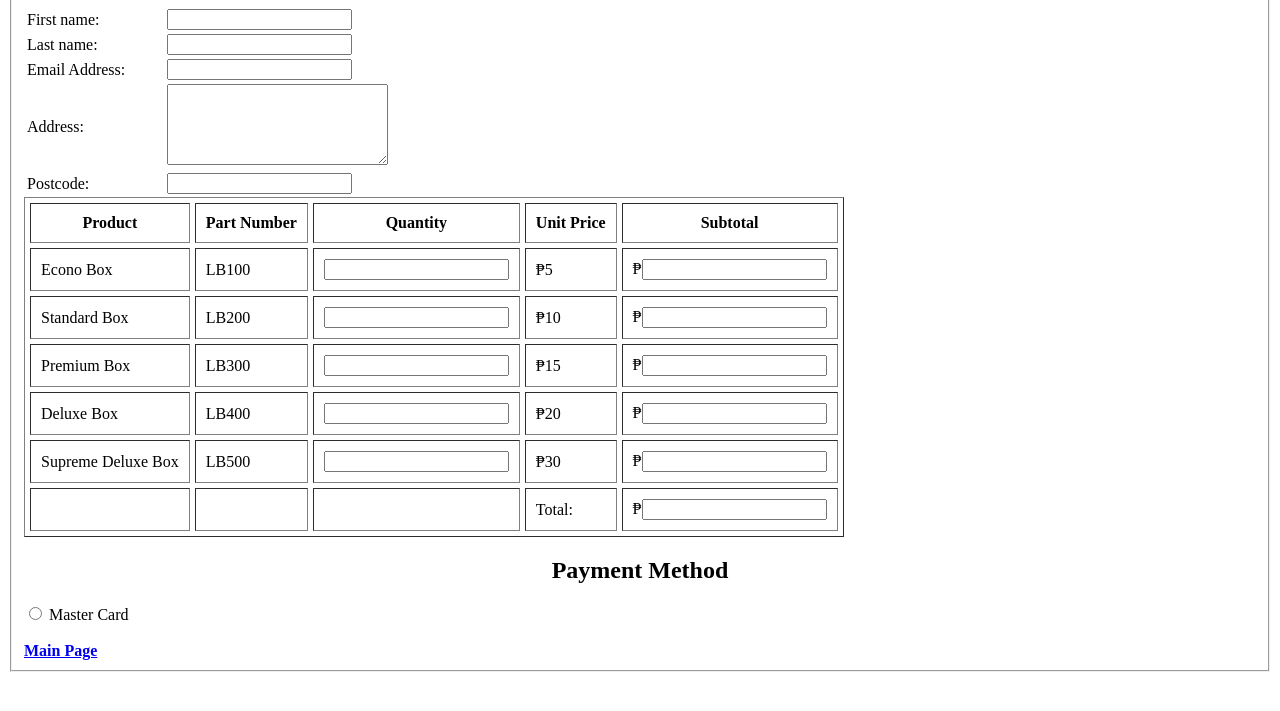
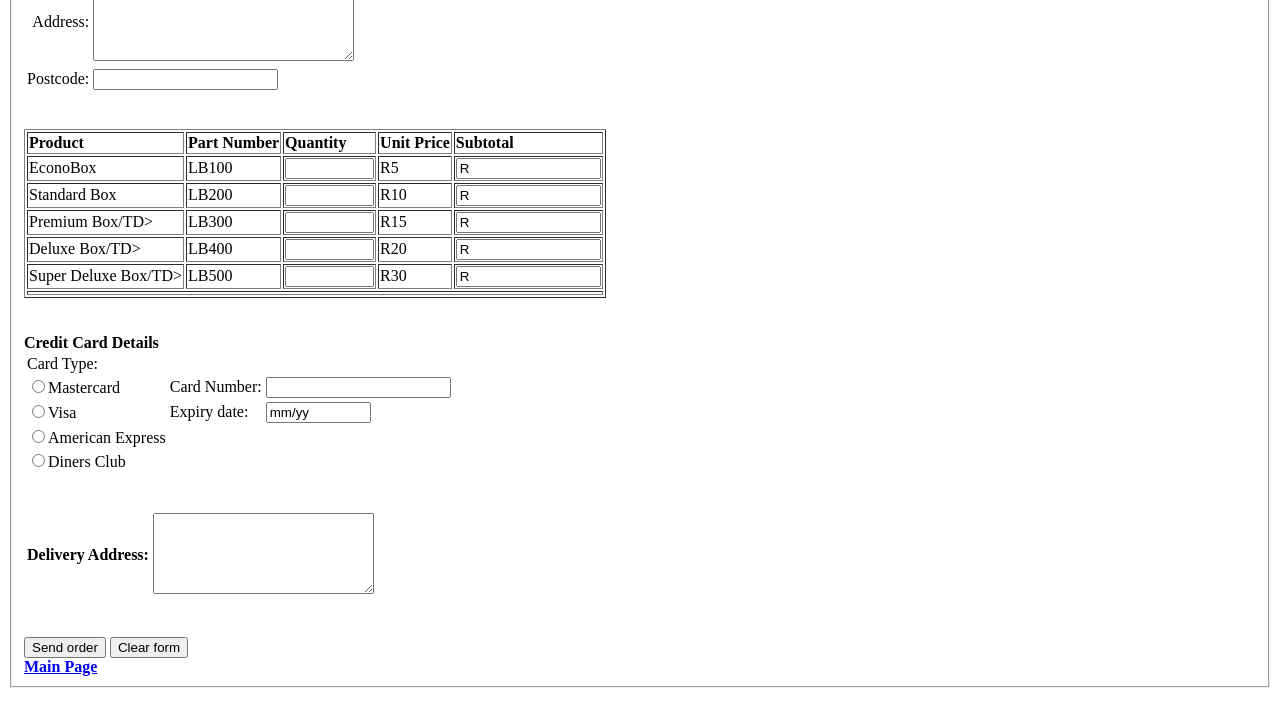
Before and after one commit to BenjieBautista/BenjieBautista.github.io, a plain HTML site: page Mod3-LA5-BautistaBenjieP.html in a window 1280 px wide. Shown: the part 89-800 px from the top of the page. Drawn offline with Linux system fonts and the light colour scheme.

Commit message:
Update Mod3-LA5-BautistaBenjieP.html

```diff
--- a/Mod3-LA5-BautistaBenjieP.html
+++ b/Mod3-LA5-BautistaBenjieP.html
@@ -2,106 +2,96 @@
 <html>
 	<head>
 		<meta charset="utf-8">
-  <title>Mod3-LA5-BautistaBenjieP</title>
+		<title>Delivery Form</title>
 	</head>
 	<body>
 	<fieldset>
-   <center><h1>Delivery Form</h1></center>
-   	<table width ="450px">
-  	</tr>
- 	<tr>
-   	<td>
-  	<label for="fname">First name:</label>
-  	</td>
-  	<td>
-  <input type="text"id="fname"name="fname">
-  	</td>
-  	</tr>
-  	<tr>
-  	<td>
-  	<label for="lname">Last name:</label>
-  	</td>
-  	<td>
-  	<input type="text"id="lname"name="lname">
-  	</td>
-  	</tr>
-  	<tr>
-  	<td>
-  	<label for="email">Email Address:</label>
-  	</td>
-  	<td>
-  	<input type="text"name="email"name="Email Address">
-  	</td>
-  	</tr>
-  	<td>
-  	<label for="address">Address:</label>
-  	</td>
-  	<td>
-  	<textarea name="message" rows="5" cols="25"></textarea>
-  	</td>
-  	<tr>
-  	<td>
-  	<label for="postcode">Postcode:</label>
-  	</td>
-  	<td>
-  	<input type="text"name="postcode"name="postcode">
-  	</td>
-  	</tr>
-  	<table border="1" cellpadding="10px" cellspacing="5px">
-  	<tbody>
-  	<tr>
-  	<th>Product</th>
-  	<th>Part Number</th>
-  	<th>Quantity</th>
-  	<th>Unit Price</th>
-  	<th>Subtotal</th>
-  	</tr>
-  	<tr>
-  	<td>Econo Box</td>
-  	<td>LB100</td>
-  	<td><input type="quantity"></input></td>
-  	<td>₱5</td>
-  	<td>₱<input type="subtotal"></input></td>
-  	</tr>
-  	<tr>
-  	<td>Standard Box</td>
-  	<td>LB200</td>
-  	<td><input type="quantity"></input></td>
-  	<td>₱10</td>
-  	<td>₱<input type="subtotal"></input></td>
-  	</tr>
-  	<tr>
-  	<td>Premium Box</td>
-  	<td>LB300</td>
-  	<td><input type="quantity"></input></td>
-  	<td>₱15</td>
-  	<td>₱<input type="subtotal"></input></td>
-  	</tr>
-  	<tr>
-  	<td>Deluxe Box</td>
-  	<td>LB400</td>
-  	<td><input type="quantity"></input></td>
-  	<td>₱20</td>
-  	<td>₱<input type="subtotal"></input></td>
-  	</tr>
-  	<tr>
-  	<td>Supreme Deluxe Box</td>
-  	<td>LB500</td>
-  	<td><input type="quantity"></input></td>
-  	<td>₱30</td>
-  	<td>₱<input type="subtotal"></input></td>
-  	</tr>
-  	<td><td><td><td>Total:</td></td></td></td>
-  	<td>₱<input type="Total"></input></td>
-  	</table>
-  	<center><h2>Payment Method<h2></center>
-  	<tr>
-  	<td>
-  	<input type="radio" name="Master Card" value="Master Card">
-  	<label for="Master Card">Master Card</label>
-  	<tr>
-  	<td>
-  	<br>
-<br><a href="index.html"><b>Main Page</b></a>
-</body>
+	<TABLE>
+	<TR>
+		<TD ALIGN="right">Name:</TD>
+		<TD><INPUT TYPE="text" NAME="name" SIZE="35"></TD>
+	</TR>
+	<TR>
+		<TD ALIGN="right">Email:</TD>
+		<TD><INPUT TYPE="text" NAME="email" SIZE="35" VALUE=""></TD>
+	</TR>
+	<TR>
+		<TD ALIGN="right">Address:</TD>
+		<TD><TEXTAREA NAME="address" COLS="30" ROWS="5"></TEXTAREA></TD>
+	</TR>
+	<TR>
+		<TD ALIGN="right">Postcode:</TD>
+		<TD><INPUT TYPE="text" NAME="postcode" SIZE="20"></TD>
+	</TR>
+	</TABLE><BR><BR>
+	<TABLE BORDER=1>
+	<TR>
+		<TD><B>Product</B></TD>
+		<TD><B>Part Number</B></TD>
+		<TD><B>Quantity</B></TD>
+		<TD><B>Unit Price</B></TD>
+		<TD><B>Subtotal</B></TD>
+	</TR>
+	<TR>
+		<TD>EconoBox</TD><TD>LB100</TD>
+		<TD><INPUT type="text" name="Qlb100" size="8"></TD><TD>R5</TD>
+		<TD><INPUT type="text" name="Sublb100" size="15" value="R"></TD>
+	</TR>
+	<TR>
+		<TD>Standard Box</TD><TD>LB200</TD>
+		<TD><INPUT type="text" name="Qlb200" size="8"></TD><TD>R10</TD>
+		<TD><INPUT type="text" name="Sublb200" size="15" value="R"></TD>
+	</TR>
+	<TR>
+		<TD>Premium Box/TD><TD>LB300</TD>
+		<TD><INPUT type="text" name="Qlb300" size="8"></TD><TD>R15</TD>
+		<TD><INPUT type="text" name="Sublb300" size="15" value="R"></TD>
+	</TR>
+	<TR>
+		<TD>Deluxe Box/TD><TD>LB400</TD>
+		<TD><INPUT type="text" name="Qlb400" size="8"></TD><TD>R20</TD>
+		<TD><INPUT type="text" name="Sublb400" size="15" value="R"></TD>
+	</TR>
+	<TR>
+		<TD>Super Deluxe Box/TD><TD>LB500</TD>
+		<TD><INPUT type="text" name="Qlb500" size="8"></TD><TD>R30</TD>
+		<TD><INPUT type="text" name="Sublb500" size="15" value="R"></TD>
+	</TR>
+	<TR>
+		<TD COLSPAN=5 ALIGN="right">
+		<Total: <INPUT type="text" name="total" size="15" value="R"></TD>
+	</TR>
+	</TABLE><BR><BR>
+		<B>Credit Card Details</B><BR>
+		<TABLE>
+	<TR>
+		<TD>Card Type:</TD>
+	</TR>
+	<TR>
+		<TD><INPUT type="radio" name="cardmake" value="master">Mastercard</TD>
+		<TD>Card Number:</TD>
+		<TD><INPUT type="text" name="cardnumber" size="20"></TD>
+	</TR>
+	<TR>
+		<TD><INPUT type="radio" name="cardmake" value="visa">Visa</TD>
+		<TD>Expiry date:</TD>
+		<TD><INPUT type="text" name="expiry" size="10" maxlength="5" value="mm/yy"></TD>
+	</TR>
+	<TR>
+	<TD><INPUT type="radio" name="cardmake" value="amex">American Express</TD>
+	</TR>
+	<TR>
+	<TD><INPUT type="radio" name="cardmake" value="diners">Diners Club</TD>
+	</TR>
+	</TABLE><BR><BR>
+	<TABLE>
+	<TR>
+		<TD ALIGN="right"><B>Delivery Address:</B></TD>
+		<TD><TEXTAREA NAME="delivery" COLS="25" ROWS="5"></TEXTAREA></TD>
+	</TR>
+	</TABLE><BR><BR>
+		<INPUT type="submit" name="submit" value="Send order">
+		<INPUT type="reset" name="reset" value="Clear form">
+		<br><a href="MAIN"><b>Main Page</b></a>
+	</BODY>
 </html>
```
Lines whose indentation alone changed are shown as unchanged.
